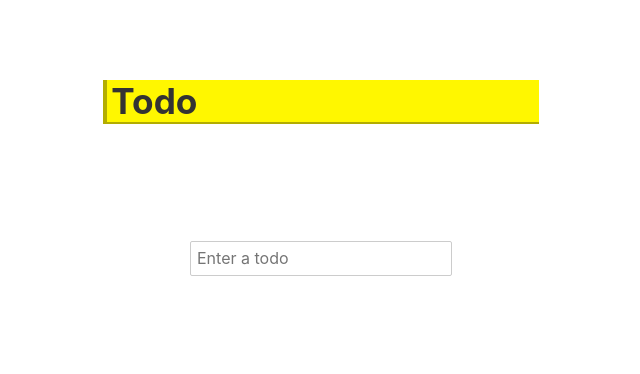
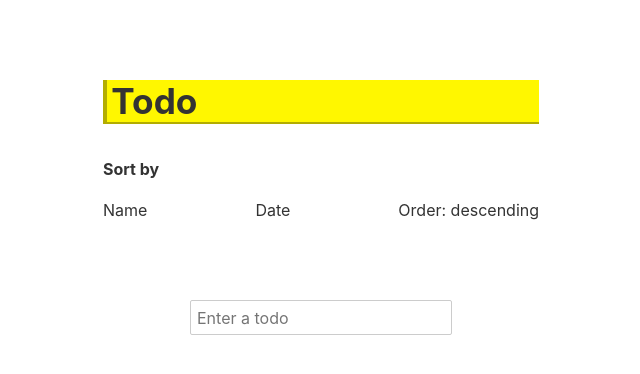
Before and after one commit to Android789515/TodoApp-Svelte, a Svelte app: page / in a window 1280 px wide. Shown: the top 374 px of the page, without its empty margins (319-959 px from the left). Built offline with nearby package versions, Linux system fonts and the light colour scheme.

Commit message:
Set up basic menu for filter options.
Allowed access to todo text by way of the tab key.

```diff
--- a/public/global.css
+++ b/public/global.css
@@ -55,6 +55,13 @@ button:focus {
     border-color: #666;
 }
 
+.unstyledUl {
+    list-style: none;
+
+    padding: 0;
+    margin: 0;
+}
+
 .clickable {
     cursor: pointer;
 }
--- a/src/componenets/AppTitle.svelte
+++ b/src/componenets/AppTitle.svelte
@@ -10,7 +10,7 @@
     h1 {
         font-size: 2.2rem;
 
-        margin-bottom: 1.5em;
+        margin-bottom: 1em;
         border-left-width: 4px;
     }
 </style>
--- a/src/componenets/FilterOptions.svelte
+++ b/src/componenets/FilterOptions.svelte
@@ -6,10 +6,31 @@
     $: ({ name, date, order } = $filters)
 </script>
 
-<section class='filter-options' aria-label='Filter options'>
+<h4>Sort by</h4>
 
-</section>
+<ul class='unstyledUl filter-options' aria-label='Filter options' role='list'>
+
+    <li class='clickable' on:click={filters.filterByName}>
+        Name
+    </li>
+
+    <li class='clickable' on:click={filters.filterByDate}>
+        Date
+    </li>
+
+    <li class='clickable' on:click={filters.flipOrder}>
+        Order: {order}
+    </li>
+</ul>
 
 <style>
+    .filter-options {
+        list-style: none;
 
+        display: flex;
+        justify-content: space-between;
+
+        padding: 0;
+        margin-bottom: 2em;
+    }
 </style>
--- a/src/componenets/Todo.svelte
+++ b/src/componenets/Todo.svelte
@@ -17,7 +17,15 @@
         todos.updateTodo(id, todoKeys.text, text)
     }
 
-    const setCursorAtEnd = () => {
+    const setCursorAtEnd = ({ target: todoText }: { target: HTMLParagraphElement }) => {
+        const range = document.createRange()
+        const selection = window.getSelection()
+        const textLength = todoText.textContent.length
+
+        range.setStart(todoText, textLength)
+        range.collapse(true)
+        selection.removeAllRanges()
+        selection.addRange(range)
     }
 
     const afterTwoSeconds = 2400
@@ -45,6 +53,7 @@
         role='textbox'
         on:input={updateText}
         on:focus={setCursorAtEnd}
+        on:pointerdown={setCursorAtEnd}
     >
         {text}
     </p>
--- a/src/componenets/Todos.svelte
+++ b/src/componenets/Todos.svelte
@@ -21,7 +21,7 @@
     afterUpdate(saveTodos)
 </script>
 
-<ul class='todos' aria-label='Todos' role='list'>
+<ul class='unstyledUl todos' aria-label='Todos' role='list'>
     {#if $todos}
         {#each $todos as { id, text, isCompleted } (id)}
             <Todo {id} {text} {isCompleted} />
--- a/src/todos.ts
+++ b/src/todos.ts
@@ -20,7 +20,8 @@ const createStore = () => {
         const newTodo = {
             id: uuid(),
             text,
-            isCompleted: false
+            isCompleted: false,
+            dateCreated: new Date()
         }
         update(todos => [...todos, newTodo])
     }
--- a/src/types.ts
+++ b/src/types.ts
@@ -9,4 +9,5 @@ export interface Todo {
     id: string
     text: string
     isCompleted: boolean
+    dateCreated: Date
 }
```
Also changed, not shown: src/componenets/FilterOption.svelte (added, +13 -0 lines).
